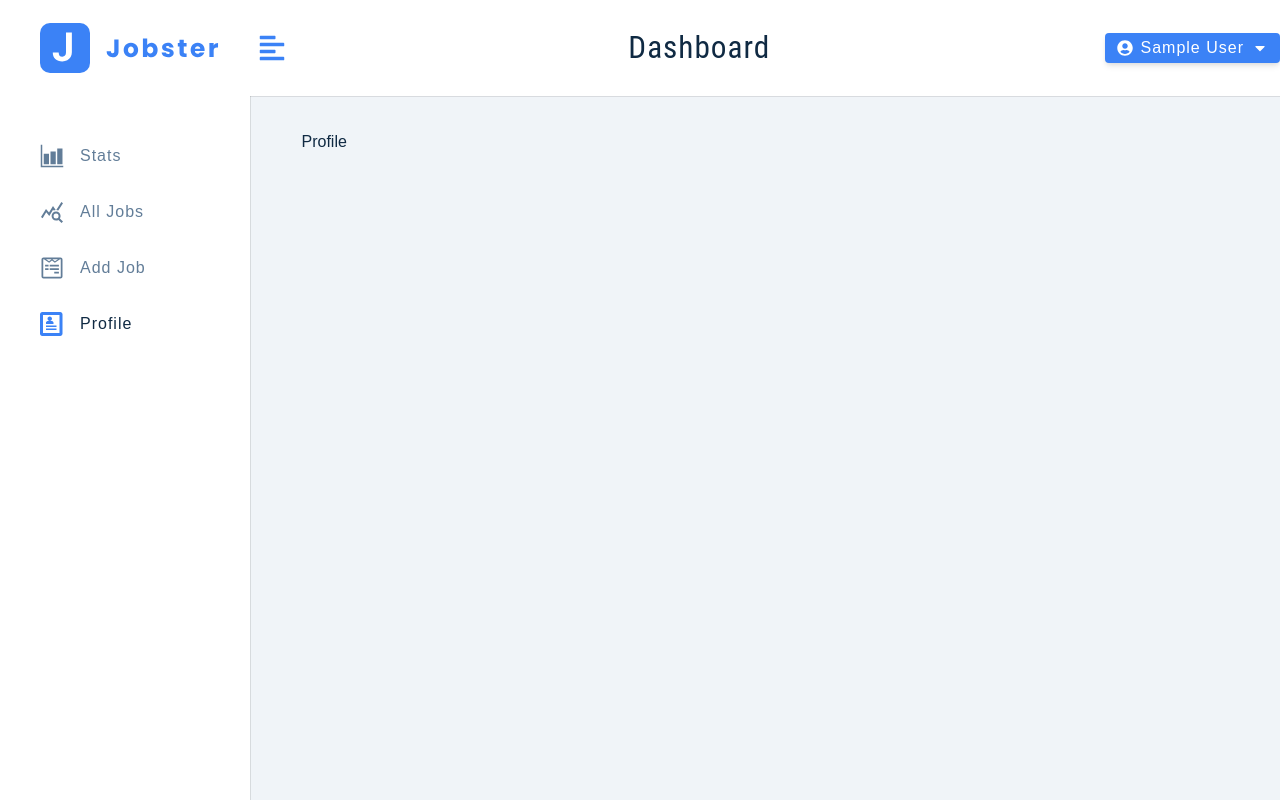
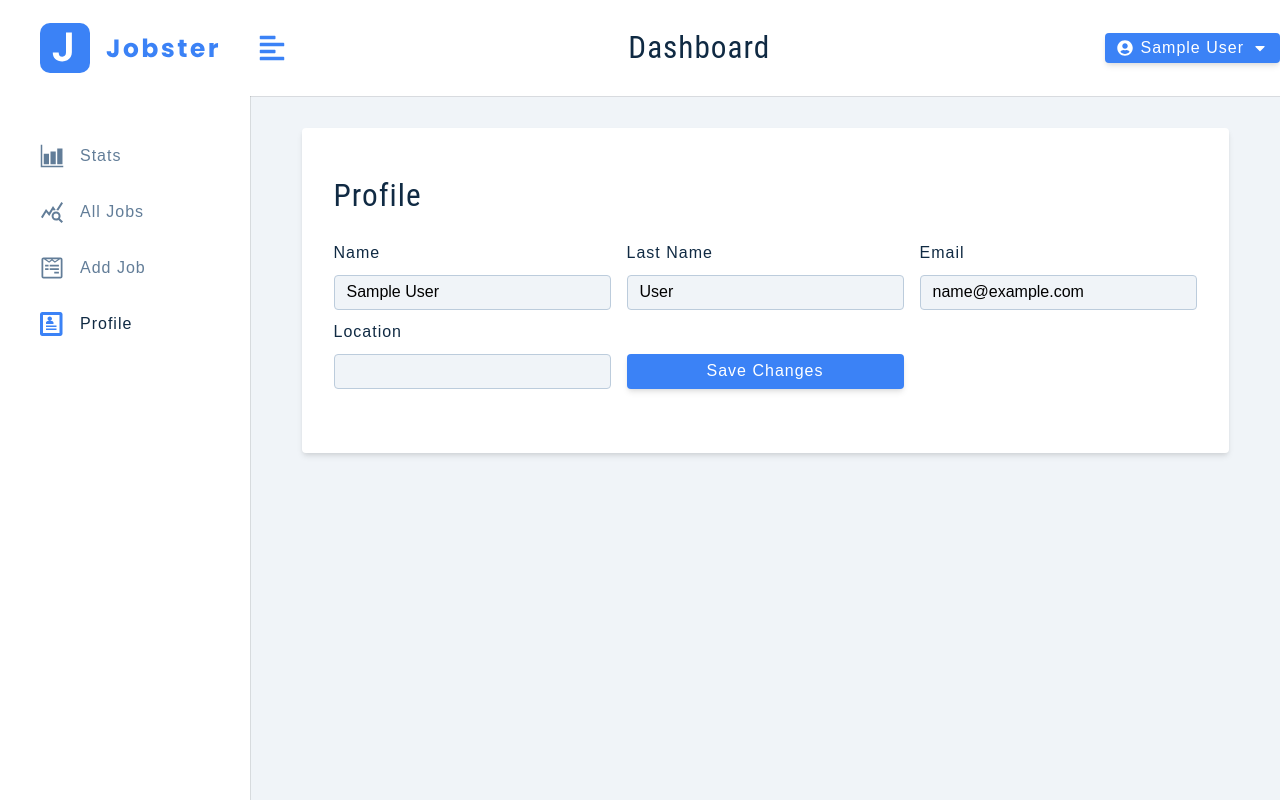
Before and after one commit to fugasok/jobster-redux-toolkit, a React (Create React App) app: page /profile in a window 1280 px wide. Built offline with nearby package versions, Linux system fonts and the light colour scheme; sample sign-in values are in the browser's storage; the HTML template or start-up script is replaced by a standard one.

Commit message:
User profile UI

```diff
--- a/src/pages/Dashboard/Profile.jsx
+++ b/src/pages/Dashboard/Profile.jsx
@@ -1,6 +1,76 @@
+import { useState } from 'react'
+import { FormRow } from '../../components'
+import Wrapper from '../../assets/wrappers/DashboardFormPage'
+import { useDispatch, useSelector } from 'react-redux'
+import { toast } from 'react-toastify'
+
 const Profile = () => {
-  return (
-    <div>Profile</div>
-  )
+	const { isLoading, user } = useSelector((store) => store.user)
+	const dispatch = useDispatch()
+
+	const [userData, setUserData] = useState({
+		name: user?.name || '',
+		email: user?.email || '',
+		lastName: user?.lastName || '',
+		location: user?.location || '',
+	})
+
+	const handleSubmit = (e) => {
+		e.preventDefault()
+		const { name, email, lastName, location } = userData
+
+		if (!name || !email || !lastName || !location) {
+			toast.error('Please fill out all fields')
+			return
+		}
+	}
+
+	const handleChange = (e) => {
+		const name = e.target.name
+		const value = e.target.value
+		setUserData({ ...userData, [name]: value })
+	}
+
+	return (
+		<Wrapper>
+			<form onSubmit={handleSubmit} className='form'>
+				<h3>profile</h3>
+				<div className='form-center'>
+					<FormRow
+						type='text'
+						name='name'
+						value={userData.name}
+						handleChange={handleChange}
+					/>
+					<FormRow
+						type='text'
+						labelText='last name'
+						name='lastname'
+						value={userData.lastName}
+						handleChange={handleChange}
+					/>
+					<FormRow
+						type='email'
+						name='email'
+						value={userData.email}
+						handleChange={handleChange}
+					/>
+					<FormRow
+						type='text'
+						name='location'
+						value={userData.location}
+						handleChange={handleChange}
+					/>
+					<button
+						className='btn btn-block'
+						type='submit'
+						disabled={isLoading}
+					>
+						{isLoading ? 'Please wait...' : 'Save changes'}
+					</button>
+				</div>
+			</form>
+		</Wrapper>
+	)
 }
 export default Profile
```
